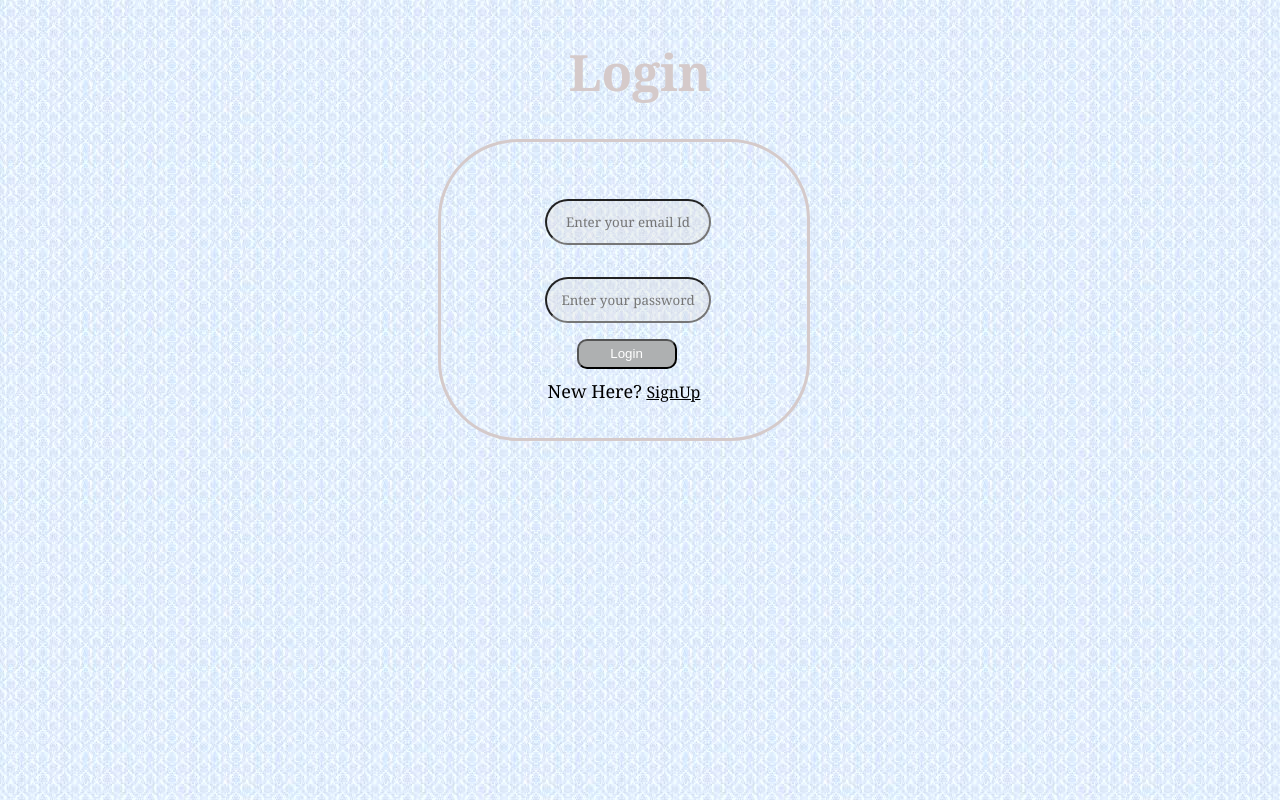
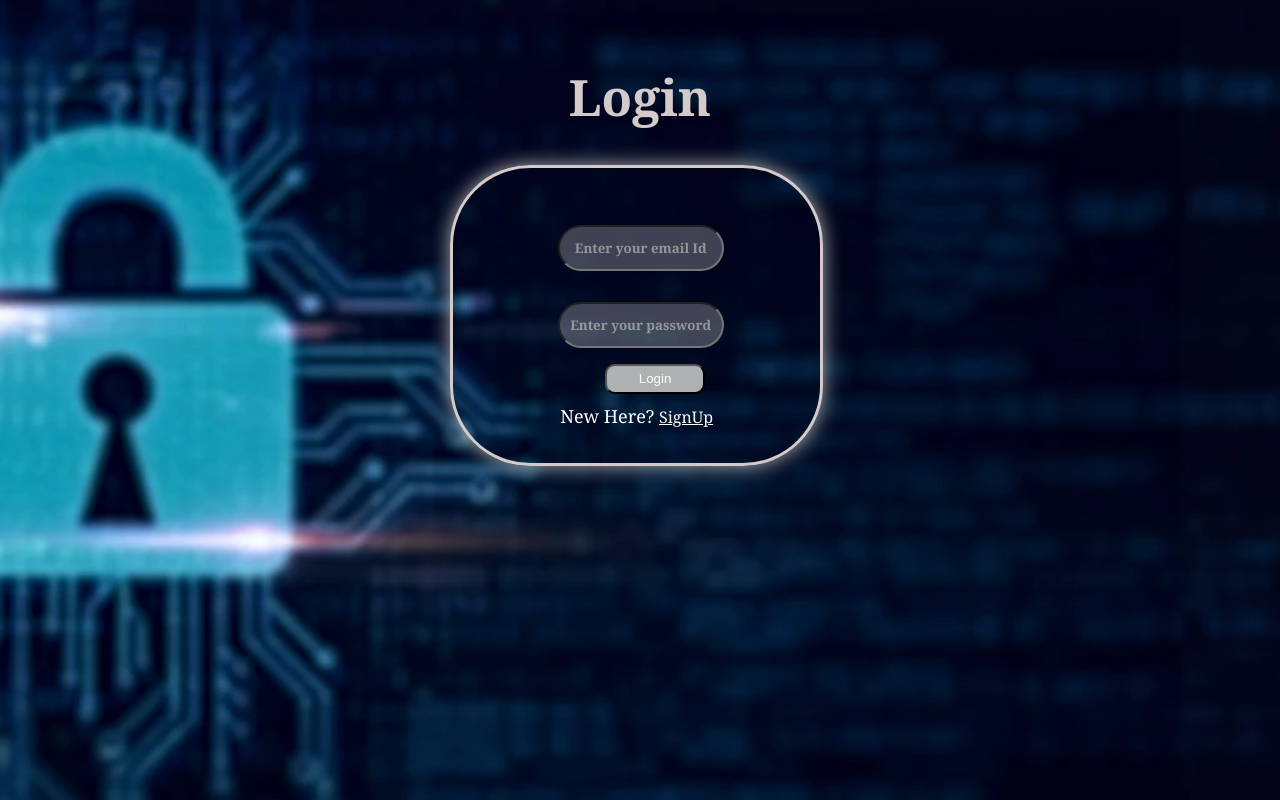
Before and after one commit to I-Infinatoo/LIV-Privacy_DataSecurity, a website: page public/index.html in a window 1280 px wide. Drawn offline with Linux system fonts and the light colour scheme.

Commit message:
Edit: frontend

```diff
--- a/public/css/route.css
+++ b/public/css/route.css
@@ -2,7 +2,9 @@ body{
     /* background-image: url(https://encrypted-tbn0.gstatic.com/images?q=tbn:ANd9GcTE1mBYLwDXbV6SwDT6aDN6HUiCWv6PuuK3pQ&usqp=CAU); */
     /* background-repeat: no-repeat; */
     /* background-color: rgb(26, 31, 123); */
-    background-image: url("../assets/backgroundImage.jfif");
+    /* background-image: url("../assets/backgroundImage.jfif"); */
+    background: url("../assets/wallpaper.png") no-repeat center center fixed;
+    background-size: cover;
 }
 h1{
     margin-top: 5%;
@@ -12,15 +14,18 @@ h1{
     font-size: 50px;
 }
 form,#message{
-    border: solid rgb(213, 202, 202);;
+    border: solid rgb(213, 202, 202);
+    box-shadow: #aeb0b1 0px 0px 20px;
     border-radius: 5pc;
     padding: 3%;
     margin-top: 3%;
     margin-left:25%;
     margin-right: 15%;
     width:50%;
+    color: white;
 }
 
 #First{
     text-align: center;
+    color: white;
 }
--- a/public/css/style.css
+++ b/public/css/style.css
@@ -2,10 +2,11 @@ body{
     /* background-image: url(https://encrypted-tbn0.gstatic.com/images?q=tbn:ANd9GcTE1mBYLwDXbV6SwDT6aDN6HUiCWv6PuuK3pQ&usqp=CAU); */
     /* background-repeat: no-repeat; */
     /* background-color: rgb(26, 31, 123); */
-    background-image: url("../assets/backgroundImage.jfif");
+    background: url("../assets/wallpaper.png") no-repeat center center fixed;
+    background-size: cover;
 }
 h1{
-    margin-top: 3%;
+    margin-top: 5%;
     color: rgb(213, 202, 202);
     text-align: center;
     font-family:  Georgia, Verdana, sans-serif;
@@ -13,10 +14,11 @@ h1{
 }
 form,#message{
     border: solid rgb(213, 202, 202);;
+    box-shadow: #aeb0b1 0px 0px 20px;
     border-radius: 5pc;
     padding: 2%;
     margin-top: 1%;
-    margin-left:34%;
+    margin-left:35%;
     margin-right: 15%;
     width:25%;
 }
@@ -27,7 +29,8 @@ input[type=file]{
     margin-top: 5%;
     margin-bottom: 5%;
     background: #aeb0b1;
-	color: white;
+	/* color: white; */
+	color: black;
 	border-style: outset;
     border-radius: 10px;
 	border-color: #000000;
@@ -92,6 +95,10 @@ input[type=submit]{
 
 /* for submit button */
 .submit{
+
+    display: flex;
+    justify-content: center;
+
     background: #aeb0b1;
 	color: white;
 	border-style: outset;
@@ -100,7 +107,7 @@ input[type=submit]{
     height: 30px;
 	border-color: #000000;
     margin-top: 5%;
-    margin-left: 35%;
+    margin-left: 40%;
 	/* height: 500px; */
 	width: 100px;
 	font: bold15px arial,sans-serif;
@@ -112,7 +119,8 @@ input[type=submit]{
 .level,.typeEncDec,.isShare{
     accent-color: rgb(125, 203, 251);
     /* color: aliceblue; */
-    color: black;
+    /* color: black; */
+    color: white;
     /* text-align: center; */
     /* margin: 25%; */
     font-family:Georgia, Verdana, sans-serif;
@@ -122,7 +130,8 @@ input[type=submit]{
 .rbuttons,#encLevel{
     text-align: center;
     /* accent-color: rgb(125, 203, 251); */
-    color: black;
+    /* color: black; */
+    color: white;
     /* margin-left: 25%; */
 }
 
@@ -132,9 +141,10 @@ label #email,#password,#path,#cpassword,#name,#keyFilePassphrase{
     text-align: center;
     font-family:Georgia, Verdana, sans-serif;
     margin-top:10%;
-     margin-left:25%;
-    color: black;
-     background-color: rgba(218, 214, 214, 0.295);
+    margin-left:25%;
+    /* color: black; */
+    color: white;
+    background-color: rgba(218, 214, 214, 0.295);
     height: 40px;
     width:50%;
     border-radius: 2pc;
@@ -144,7 +154,8 @@ label #email,#password,#path,#cpassword,#name,#keyFilePassphrase{
 p{
     /* color:rgb(213, 202, 202);   */
     /* color: aliceblue; */
-    color: black;
+    /* color: black; */
+    color: white;
     font-family:Georgia, Verdana, sans-serif;
     font-size:large;
     margin-top:10px;
@@ -156,7 +167,8 @@ p{
 p #first{
     /* color:rgb(213, 202, 202);   */
     /* color: aliceblue; */
-    color: black;
+    /* color: black; */
+    color: white;
     font-family:Georgia, Verdana, sans-serif;
     font-size:medium;
     margin-top:10px;
@@ -167,9 +179,16 @@ p #first{
 a{
     /* color:rgb(213, 202, 202);   */
     /* color: aliceblue; */
-    color: black;
+    /* color: black; */
+    color: white;
     font-family:Georgia, Verdana, sans-serif;
     font-size: medium;
     margin-top:10px;
     margin-bottom:10px;
 }
+
+input::placeholder {
+    font-weight: bold;
+    opacity: 0.5;
+    color: #EDE6E3;
+}
```
Also changed, not shown: public/share.html (+7 -7 lines), routes/share.js (+8 -6 lines), routes/welcome.js (+12 -9 lines), public/assets/backgroundImage.jfif (deleted), public/assets/wallpaper.png (added).
